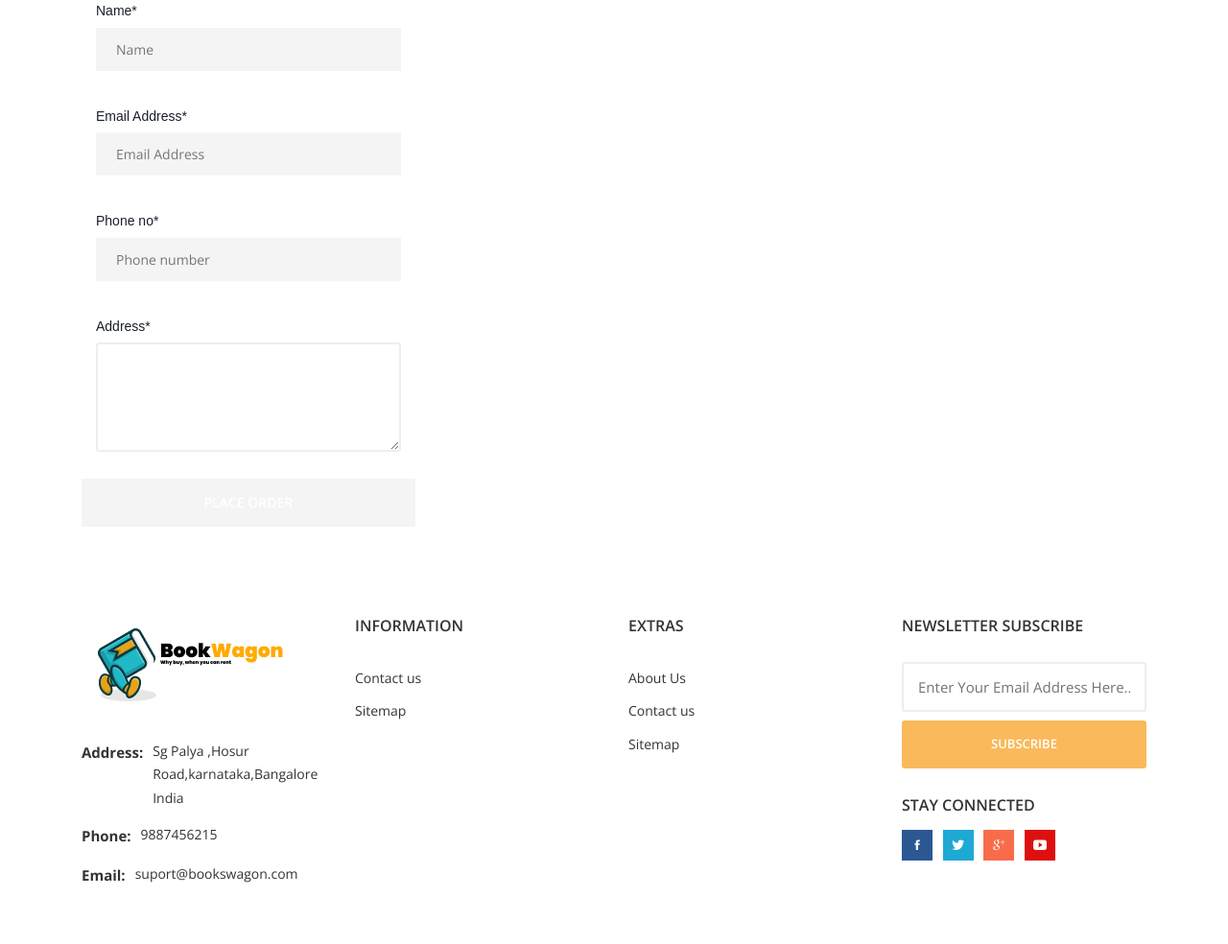
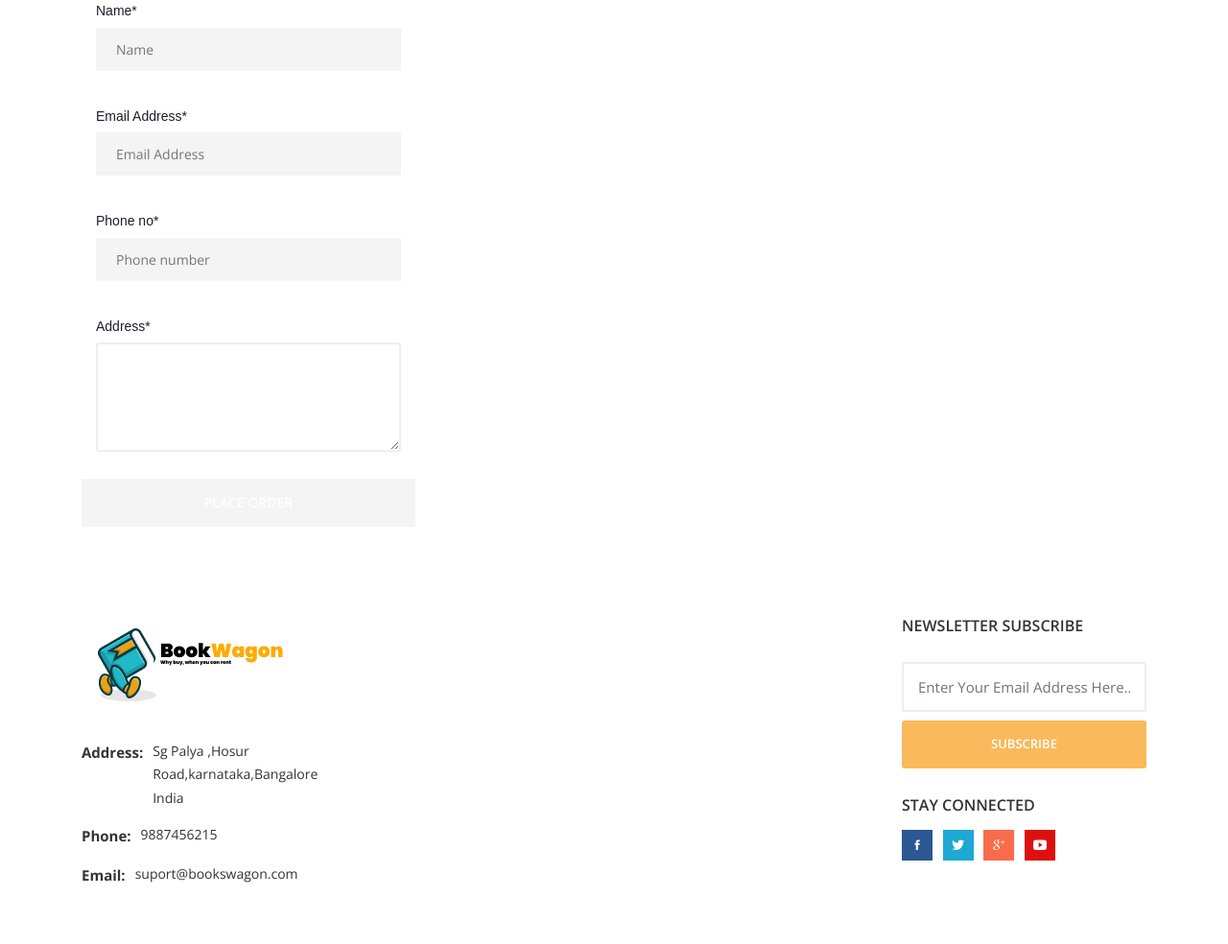
Before and after one commit to dipanshuvaibhav/BookWagon_DBMS_Project, a PHP site: page /checkout.php in a window 1280 px wide. Shown: the part 649-1633 px from the top of the page at 96% size. Run offline with PHP 8.4, Linux system fonts and the light colour scheme; the visitor is signed in with stand-in values (Sample User, id 1); data that the repository does not hold is empty; some web fonts are replaced.

Commit message:
Update checkout.php

```diff
--- a/checkout.php
+++ b/checkout.php
@@ -284,31 +284,7 @@ $allItems = implode(", ",$items);
                     </div>
                 </div>
             </div>
-            <div class=" col-xl-3 col-lg-2 col-sm-6">
-                <div class="single-footer pb--40">
-                    <div class="footer-title">
-                        <h3>Information</h3>
-                    </div>
-                    <ul class="footer-list normal-list">
-                        <li><a href="">Contact us</a></li>
-                        <li><a href="">Sitemap</a></li>
-                    </ul>
-                </div>
-            </div>
-            <div class=" col-xl-3 col-lg-2 col-sm-6">
-                <div class="single-footer pb--40">
-                    <div class="footer-title">
-                        <h3>Extras</h3>
-                    </div>
-                    <ul class="footer-list normal-list">
 
-                        <li><a href="">About Us</a></li>
-
-                        <li><a href="contact.php">Contact us</a></li>
-                        <li><a href="">Sitemap</a></li>
-                    </ul>
-                </div>
-            </div>
             <div class=" col-xl-3 col-lg-4 col-sm-6">
                 <div class="footer-title">
                     <h3>Newsletter Subscribe</h3>
```
